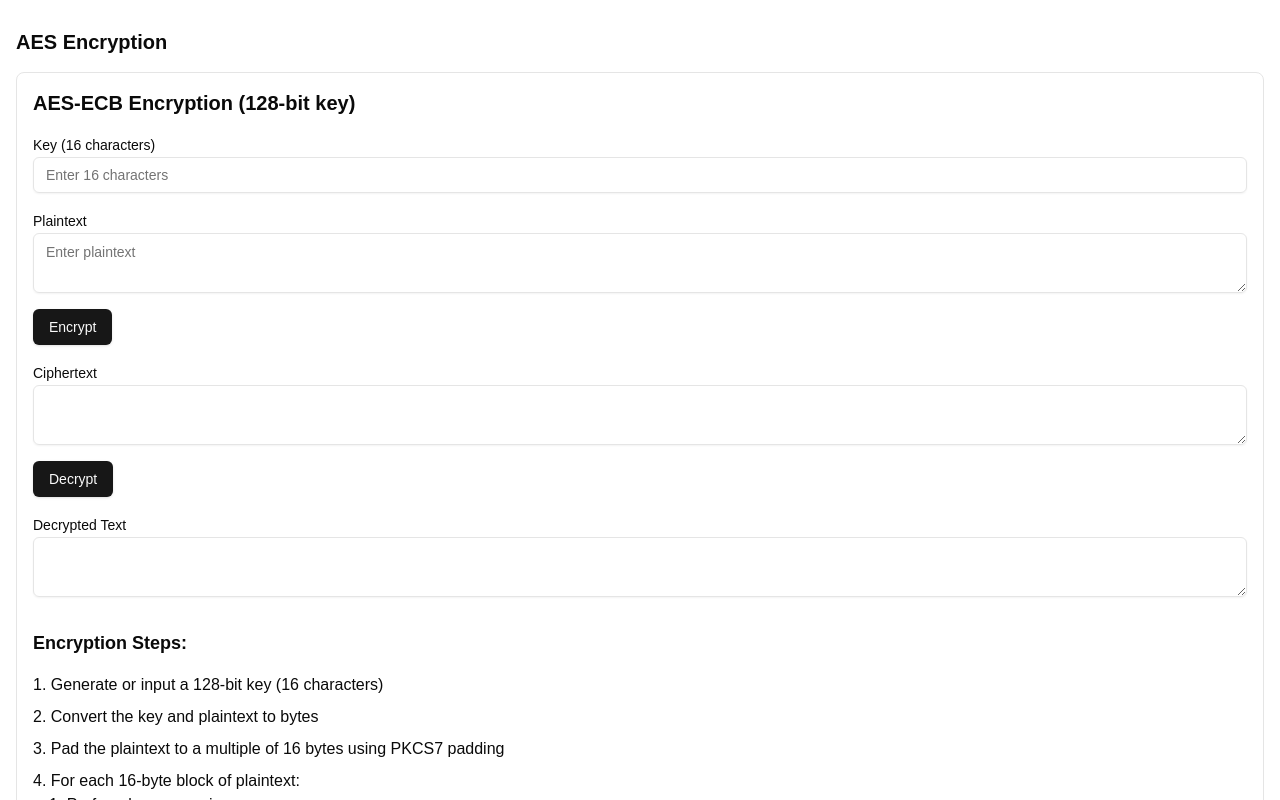
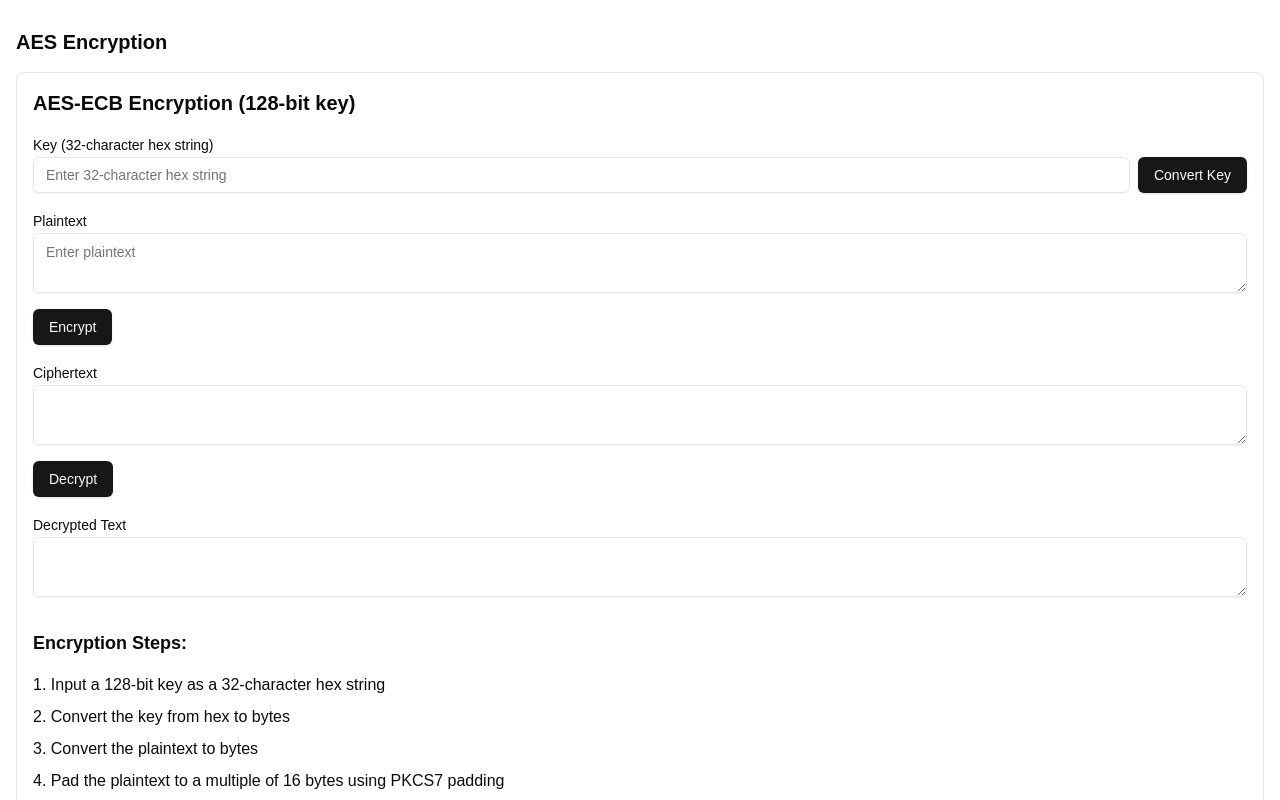
Before and after one commit to Saply/ccs6314-assignment, a Next.js app in the folder src/: page / in a window 1280 px wide. Shown: the part 2800-3600 px from the top of the page. Built offline with nearby package versions, Linux system fonts and the light colour scheme.

Commit message:
Updated AES to use 32 hex string

```diff
--- a/src/components/AESEncryption.tsx
+++ b/src/components/AESEncryption.tsx
@@ -266,26 +266,37 @@ const aesDecrypt = (input: number[], key: number[]): number[] => {
   return output
 }
 
+// Hex string to bytes converter
+const hexToBytes = (hex: string): number[] => {
+  const bytes = []
+  for (let i = 0; i < hex.length; i += 2) {
+    bytes.push(Number.parseInt(hex.substr(i, 2), 16))
+  }
+  return bytes
+}
+
 export default function AESEncryption() {
   const [key, setKey] = useState("")
   const [plaintext, setPlaintext] = useState("")
   const [ciphertext, setCiphertext] = useState("")
   const [decryptedText, setDecryptedText] = useState("")
+  const [convertedKey, setConvertedKey] = useState<number[] | null>(null)
 
-  // const generateKey = () => {
-  //   const characters = "ABCDEFGHIJKLMNOPQRSTUVWXYZabcdefghijklmnopqrstuvwxyz0123456789!@#$%^&*()_+"
-  //   const randomKey = Array.from({ length: 16 }, () => characters[Math.floor(Math.random() * characters.length)]).join(
-  //     "",
-  //   )
-  //   setKey(randomKey)
-  // }
+  const handleConvertKey = () => {
+    if (key.length !== 32) {
+      alert("Please enter a 32-character hex string for the key (128-bit)")
+      return
+    }
+    const bytes = hexToBytes(key)
+    setConvertedKey(bytes)
+  }
 
   const handleEncrypt = () => {
-    if (key.length !== 16) {
-      alert("Please enter a 16-character key")
+    if (key.length !== 32 && !convertedKey) {
+      alert("Please enter a 32-character hex string for the key (128-bit) or convert the key")
       return
     }
-    const keyBytes = new TextEncoder().encode(key)
+    const keyBytes = convertedKey || hexToBytes(key)
     const textBytes = new TextEncoder().encode(plaintext)
 
     // PKCS7 padding
@@ -298,24 +309,24 @@ export default function AESEncryption() {
     let encryptedBytes: number[] = []
     for (let i = 0; i < paddedText.length; i += 16) {
       const block = Array.from(paddedText.slice(i, i + 16))
-      encryptedBytes = encryptedBytes.concat(aesEncrypt(block, Array.from(keyBytes)))
+      encryptedBytes = encryptedBytes.concat(aesEncrypt(block, keyBytes))
     }
 
     setCiphertext(btoa(String.fromCharCode.apply(null, encryptedBytes)))
   }
 
   const handleDecrypt = () => {
-    if (key.length !== 16) {
-      alert("Please enter a 16-character key")
+    if (key.length !== 32 && !convertedKey) {
+      alert("Please enter a 32-character hex string for the key (128-bit) or convert the key")
       return
     }
-    const keyBytes = new TextEncoder().encode(key)
+    const keyBytes = convertedKey || hexToBytes(key)
     const encryptedBytes = Uint8Array.from(atob(ciphertext), (c) => c.charCodeAt(0))
 
     let decryptedBytes: number[] = []
     for (let i = 0; i < encryptedBytes.length; i += 16) {
       const block = Array.from(encryptedBytes.slice(i, i + 16))
-      decryptedBytes = decryptedBytes.concat(aesDecrypt(block, Array.from(keyBytes)))
+      decryptedBytes = decryptedBytes.concat(aesDecrypt(block, keyBytes))
     }
 
     // Remove PKCS7 padding
@@ -329,16 +340,31 @@ export default function AESEncryption() {
     <div className="border p-4 rounded-lg">
       <h3 className="text-xl font-semibold mb-4">AES-ECB Encryption (128-bit key)</h3>
       <div className="space-y-4">
-        <div>
-          <Label htmlFor="key-input">Key (16 characters)</Label>
-          <Input
-            id="key-input"
-            value={key}
-            onChange={(e) => setKey(e.target.value)}
-            maxLength={16}
-            placeholder="Enter 16 characters"
-          />
+        <div className="flex items-end space-x-2">
+          <div className="flex-grow">
+            <Label htmlFor="key-input">Key (32-character hex string)</Label>
+            <Input
+              id="key-input"
+              value={key}
+              onChange={(e) => setKey(e.target.value)}
+              maxLength={32}
+              placeholder="Enter 32-character hex string"
+            />
+          </div>
+          <Button onClick={handleConvertKey}>Convert Key</Button>
         </div>
+        {convertedKey && (
+          <div className="mt-2">
+            <Label>Converted Key (16 bytes)</Label>
+            <div className="p-2 bg-muted rounded-md font-mono text-sm">
+              {convertedKey.map((byte, index) => (
+                <span key={index} className="inline-block w-8">
+                  {byte.toString(16).padStart(2, "0")}
+                </span>
+              ))}
+            </div>
+          </div>
+        )}
         <div>
           <Label htmlFor="plaintext-input">Plaintext</Label>
           <Textarea
@@ -362,8 +388,9 @@ export default function AESEncryption() {
       <div className="mt-8 space-y-4">
         <h4 className="text-lg font-semibold">Encryption Steps:</h4>
         <ol className="list-decimal list-inside space-y-2">
-          <li>Generate or input a 128-bit key (16 characters)</li>
-          <li>Convert the key and plaintext to bytes</li>
+          <li>Input a 128-bit key as a 32-character hex string</li>
+          <li>Convert the key from hex to bytes</li>
+          <li>Convert the plaintext to bytes</li>
           <li>Pad the plaintext to a multiple of 16 bytes using PKCS7 padding</li>
           <li>
             For each 16-byte block of plaintext:
@@ -395,7 +422,7 @@ export default function AESEncryption() {
         <h4 className="text-lg font-semibold">Decryption Steps:</h4>
         <ol className="list-decimal list-inside space-y-2">
           <li>Convert the base64 ciphertext to bytes</li>
-          <li>Convert the key to bytes</li>
+          <li>Convert the key from hex to bytes</li>
           <li>
             For each 16-byte block of ciphertext:
             <ol className="list-decimal list-inside ml-4">
```
